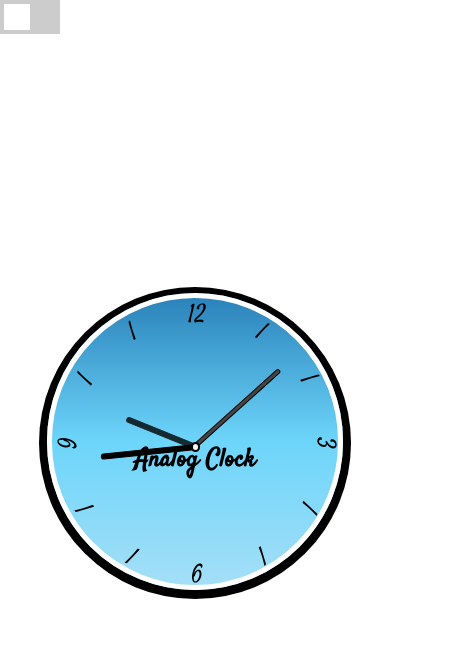
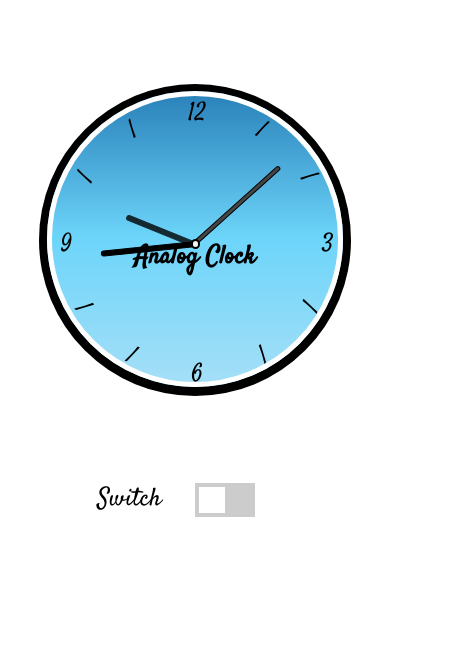
Before and after one commit to 2abhyudaymishra/clockjs, a plain HTML site: page index.html in a window 390 px wide. Shown: the whole page, 473 px wide, since content can reach past the window. Drawn offline with Linux system fonts and the light colour scheme.

Commit message:
more proper

```diff
--- a/index.html
+++ b/index.html
@@ -6,10 +6,7 @@
     <title>Clock</title>
 </head>
 <body>
-    <label class="switch" >
-        <input type="checkbox" id="switched">
-        <span class="slider" ></span>
-    </label>
+
 
     <div class="circle" id="circle">
         <div class="innercircle">
@@ -20,7 +17,7 @@
             <div class="num three">3</div>
             <div class="num four">|</div>
             <div class="num five">|</div>
-            <div class="num six">9</div>
+            <div class="num six">6</div>
             <div class="num seven">|</div>
             <div class="num eight">|</div>
             <div class="num nine">9</div>
@@ -51,5 +48,13 @@
         </div>
     </div>
 
+    <div class="switchbutton">
+        <span>Switch<span>
+        <label class="switch" id="switched">
+
+            <input type="checkbox" >
+            <span class="slider" ></span>
+        </label>
+    </div>
 </body>
 </html>
--- a/style.css
+++ b/style.css
@@ -9,7 +9,7 @@
 
 
 h3 {
-    font-family: cursive;
+    font-family: auto;
     text-align: center;
 }
 
@@ -64,7 +64,7 @@ h2 {
 }
 
 .three {
-    transform: rotate(90deg);
+   transform:  translateX(45%) translateY(45%);
 }
 
 .four {
@@ -76,7 +76,7 @@ h2 {
 }
 
 .six {
-    transform: rotate(180deg);
+    transform: translateY(90%);
 }
 
 .seven {
@@ -88,7 +88,7 @@ h2 {
 }
 
 .nine {
-    transform: rotate(270deg);
+    transform:  translateX(-45%) translateY(45%);
 }
 
 .ten {
@@ -152,7 +152,7 @@ h2 {
 
 
 .digital{
-    height: 30vw;
+    height: 33vw;
     width: 50vw;
     margin: 10vh auto;
     justify-content: space-between;
@@ -182,17 +182,26 @@ h2 {
     height: 70%;
 }
 
+.switchbutton{
+    position: relative;
+    margin: auto;
+    width: 50vw;
+}
 .switch {
-    position: relative;
+    left: 10vw;
+    position: absolute;
     display: inline-block;
     width: 60px;
     height: 34px;
+    margin-top: 1%;
 }
+
 
 .switch input {
     opacity: 0;
     width: 0;
     height: 0;
+    left: 10%;
 }
 
 .slider {
@@ -228,16 +237,16 @@ input:checked+.slider:before {
     display: none;
 }
 
-@media only screen and (max-width : 800px) {
+@media only screen and (max-width : 1200px) {
     .circle {
         width: 80vw;
         height: 80vw;
-        margin: 30vh auto;
+        margin: 10vh auto;
     }
     .digital{
         width: 80vw;
         height: 80vw;
-        margin: 30vh auto;
+        margin: 10vh auto;
     }
     #dhour,#dmin,#dsec {
         height: 50%;
@@ -248,4 +257,7 @@ input:checked+.slider:before {
     *{
         font-size: 3vh;
     }
+    .switch{
+        left:25vw;
+    }
 }
```
